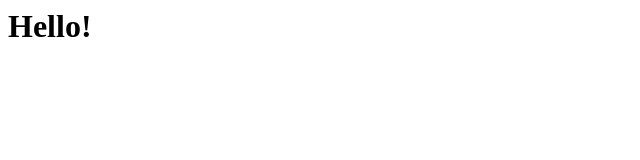
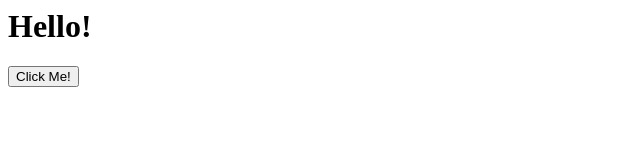
Before and after one commit to stevejefferies/test-site, a plain HTML site: page index.html in a window 1280 px wide. Shown: the whole page, without its empty margins (0-640 px from the left). Drawn offline with Linux system fonts and the light colour scheme.

Commit message:
add button

```diff
--- a/index.html
+++ b/index.html
@@ -1 +1,2 @@
 <h1>Hello!</h1>
+<button type="button" id="example-button">Click Me!</button>
```
